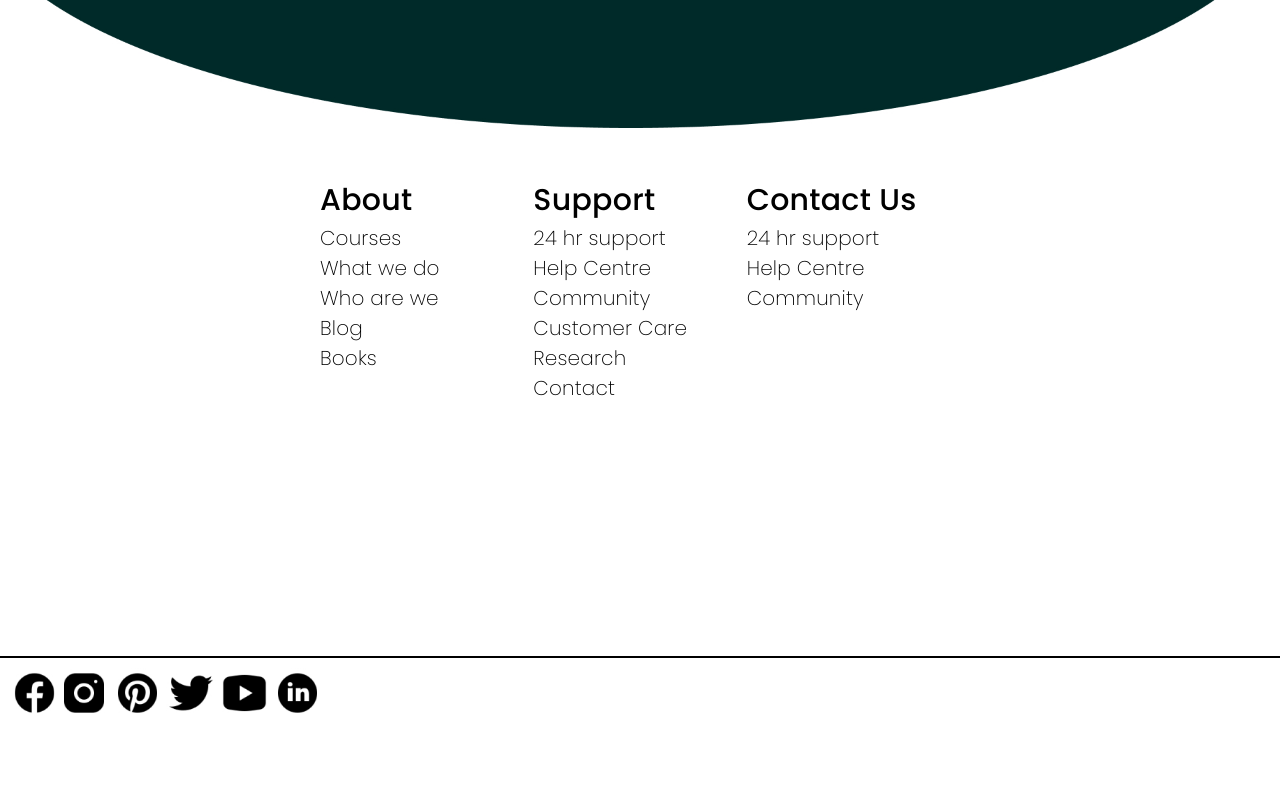
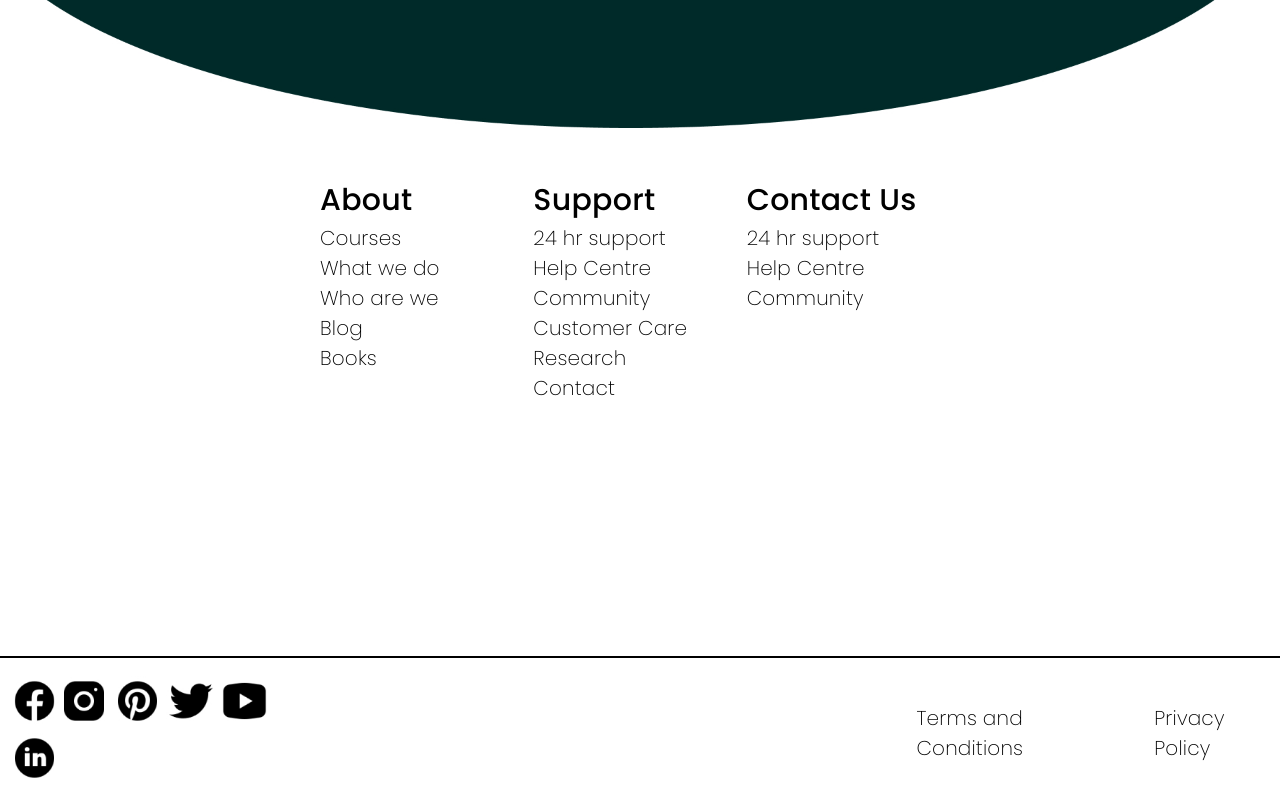
Before and after one commit to prashantbharati/speak1, a React (Create React App) app: page / in a window 1280 px wide. Shown: the part 3452-4252 px from the top of the page. Before the commit the page ends 4187 px from the top, so only its background shows below. Built offline with nearby package versions, Linux system fonts and the light colour scheme.

Commit message:
last div done

```diff
--- a/src/App.js
+++ b/src/App.js
@@ -16,6 +16,7 @@ import Linkdin from "./images/LinkedIn.jpg";
 import { Grid, Typography, Button } from "@material-ui/core";
 import "./index.css";
 import Nav from "./Nav";
+import { typography } from "@material-ui/system";
 const App = () => {
   return (
     <>
@@ -556,6 +557,14 @@ const App = () => {
       {/*div 4 footer*/}
       <hr style={{ border: "1px solid black" }} />
       <div>
+        <div
+          style={{
+            display: "flex",
+            flexDirection: "row",
+
+            alignItems: "center",
+          }}
+        >
           <div style={{ margin: "10px" }}>
             <img src={facebook} style={{ height: "50px" }} alt="facebook" />
             <img src={insta} style={{ height: "50px" }} alt="facebook" />{" "}
@@ -564,6 +573,31 @@ const App = () => {
             <img src={Youtube} style={{ height: "50px" }} alt="facebook" />{" "}
             <img src={Linkdin} style={{ height: "50px" }} alt="facebook" />{" "}
           </div>
+
+          <Typography
+            style={{
+              fontFamily: "Poppins",
+              fontSize: "20px",
+              fontWeight: "200",
+              color: "black",
+              marginLeft: "600px",
+            }}
+          >
+            Terms and Conditions
+          </Typography>
+
+          <Typography
+            style={{
+              fontFamily: "Poppins",
+              fontSize: "20px",
+              fontWeight: "200",
+              color: "black",
+              marginLeft: "30px",
+            }}
+          >
+            Privacy Policy
+          </Typography>
+        </div>
       </div>
     </>
   );
```
Lines whose indentation alone changed are shown as unchanged.
